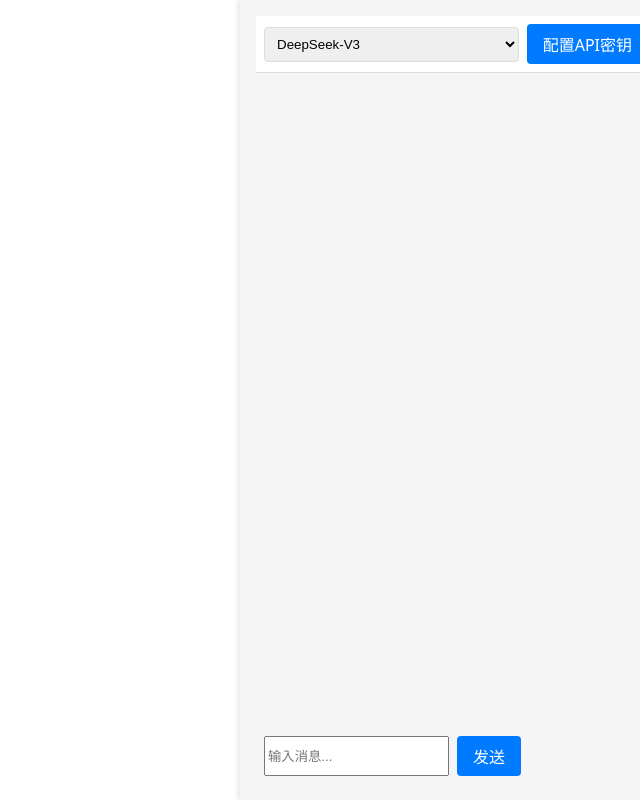
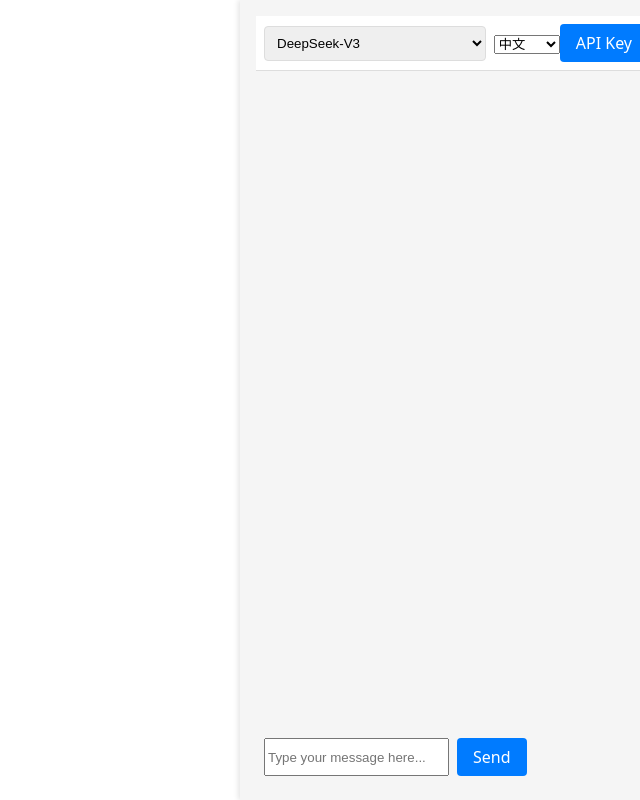
Before and after one commit to leopen-hu/float-ai, a React (Vite) app: page / in a window 1280 px wide. Shown: the whole page, without its empty margins (640-1280 px from the left). Built offline with nearby package versions, Linux system fonts and the light colour scheme.

Commit message:
feat: :sparkles: support i18n with i18next and react-i18next

```diff
--- a/package.json
+++ b/package.json
@@ -10,9 +10,11 @@
     "preview": "vite preview"
   },
   "dependencies": {
+    "i18next": "^24.2.2",
     "openai": "^4.86.2",
     "react": "^19.0.0",
     "react-dom": "^19.0.0",
+    "react-i18next": "^15.4.1",
     "react-markdown": "^10.0.1",
     "react-syntax-highlighter": "^15.6.1",
     "rehype-katex": "^7.0.1",
--- a/src/App.tsx
+++ b/src/App.tsx
@@ -1,9 +1,11 @@
-import { useEffect, useState } from "react";
+import { useEffect, useMemo, useState } from "react";
 import "./App.css";
 import Sidebar from "./components/Sidebar";
 import { Message, StreamMessage } from "./types/message";
 import { MessageService } from "./services/messageService";
 import MessageList from "./components/MessageList";
+import { I18nService } from "./services/i18nService";
+import { useTranslation } from "react-i18next";
 
 function App() {
   const [messages, setMessages] = useState<Array<Message>>([]);
@@ -11,6 +13,8 @@ function App() {
   const [model, setModel] = useState("deepseek-chat");
   const [apiKey, setApiKey] = useState("");
   const [showApiKeyInput, setShowApiKeyInput] = useState(false);
+  const i18nService = useMemo(() => I18nService.getInstance(), []);
+  const { t } = useTranslation();
 
   // 初始化时从storage获取API密钥
   useEffect(() => {
@@ -61,7 +65,7 @@ function App() {
   };
   const handleSaveApiKey = async () => {
     if (!apiKey.trim()) {
-      alert("请输入有效的API密钥");
+      alert(t("API Key is required"));
       return;
     }
 
@@ -70,7 +74,7 @@ function App() {
       setShowApiKeyInput(false);
     } catch (error) {
       console.error("保存API密钥失败:", error);
-      alert("保存API密钥失败，请重试");
+      alert(t("An error occurred"));
     }
   };
   return (
@@ -86,9 +90,18 @@ function App() {
               <option value="deepseek-reasoner">DeepSeek-R1</option>
             </select>
           </div>
+          <div className="language-selector">
+            <select
+              value={i18nService.getCurrentLanguage()}
+              onChange={(e) => i18nService.changeLanguage(e.target.value)}
+              className="language-select">
+              <option value="zh">中文</option>
+              <option value="en">English</option>
+            </select>
+          </div>
           <div className="api-key-config">
             <button onClick={() => setShowApiKeyInput(!showApiKeyInput)}>
-              {showApiKeyInput ? "取消" : "配置API密钥"}
+              {showApiKeyInput ? t("Cancel") : t("API Key")}
             </button>
             {showApiKeyInput && (
               <div className="api-key-input-container">
@@ -96,9 +109,9 @@ function App() {
                   type="password"
                   value={apiKey}
                   onChange={(e) => setApiKey(e.target.value)}
-                  placeholder="请输入API密钥"
+                  placeholder={t("Type your message here...")}
                 />
-                <button onClick={handleSaveApiKey}>保存</button>
+                <button onClick={handleSaveApiKey}>{t("Save")}</button>
               </div>
             )}
           </div>
@@ -110,9 +123,9 @@ function App() {
             value={inputValue}
             onChange={(e) => setInputValue(e.target.value)}
             onKeyUp={(e) => e.key === "Enter" && handleSendMessage()}
-            placeholder="输入消息..."
+            placeholder={t("Type your message here...")}
           />
-          <button onClick={handleSendMessage}>发送</button>
+          <button onClick={handleSendMessage}>{t("Send")}</button>
         </div>
       </div>
     </Sidebar>
--- a/src/components/MessageItem.tsx
+++ b/src/components/MessageItem.tsx
@@ -9,6 +9,7 @@ import rehypeKatex from "rehype-katex";
 import remarkMath from "remark-math";
 import "katex/dist/katex.min.css";
 import "./MessageItem.css";
+import { useTranslation } from "react-i18next";
 
 interface MessageItemProps {
   message: Message;
@@ -18,6 +19,7 @@ const MessageItem: React.FC<MessageItemProps> = ({ message }) => {
   const [isReasoningCollapsed, setIsReasoningCollapsed] = useState(
     message.isReasoningCollapsed
   );
+  const { t } = useTranslation();
 
   const toggleReasoning = () => {
     setIsReasoningCollapsed(!isReasoningCollapsed);
@@ -29,7 +31,7 @@ const MessageItem: React.FC<MessageItemProps> = ({ message }) => {
       {message.reasoningContent && (
         <>
           <span className="toggle-reasoning" onClick={toggleReasoning}>
-            {isReasoningCollapsed ? "显示推理过程" : "隐藏推理过程"}
+            {isReasoningCollapsed ? t("Show Reasoning") : t("Hide Reasoning")}
           </span>
           <div
             className={`reasoning-content ${
--- /dev/null
+++ b/src/i18n/en.ts
@@ -0,0 +1,11 @@
+export const enTranslations = {
+  "API Key": "API Key",
+  "Save": "Save",
+  "Cancel": "Cancel",
+  "Send": "Send",
+  "Type your message here...": "Type your message here...",
+  "An error occurred": "An error occurred",
+  "API Key is required": "API Key is required",
+  "Show Reasoning": "Show Reasoning",
+  "Hide Reasoning": "Hide Reasoning"
+};
--- /dev/null
+++ b/src/i18n/zh.ts
@@ -0,0 +1,11 @@
+export const zhTranslations = {
+  "API Key": "API密钥",
+  "Save": "保存",
+  "Cancel": "取消",
+  "Send": "发送",
+  "Type your message here...": "请输入您的消息...",
+  "An error occurred": "发生错误",
+  "API Key is required": "请输入API密钥",
+  "Show Reasoning": "显示推理过程",
+  "Hide Reasoning": "隐藏推理过程"
+};
--- /dev/null
+++ b/src/services/i18nService.ts
@@ -0,0 +1,75 @@
+import i18n from "i18next";
+import { initReactI18next } from "react-i18next";
+import { enTranslations } from "../i18n/en";
+import { zhTranslations } from "../i18n/zh";
+
+export class I18nService {
+  private static instance: I18nService;
+  private currentLanguage: string = "zh";
+
+  private constructor() {
+    this.initI18n();
+    this.loadStoredLanguage();
+  }
+
+  public static getInstance(): I18nService {
+    if (!I18nService.instance) {
+      I18nService.instance = new I18nService();
+    }
+    return I18nService.instance;
+  }
+
+  private async loadStoredLanguage(): Promise<void> {
+    try {
+      const result = await chrome.storage.local.get("language");
+      if (result.language) {
+        await this.changeLanguage(result.language);
+      }
+    } catch (error) {
+      console.error("加载语言设置失败:", error);
+    }
+  }
+
+  private initI18n(): void {
+    i18n.use(initReactI18next).init({
+      resources: {
+        en: enTranslations,
+        zh: zhTranslations,
+      },
+      lng: this.currentLanguage,
+      fallbackLng: "zh",
+      interpolation: {
+        escapeValue: false,
+      },
+      react: {
+        useSuspense: false,
+      },
+      returnNull: false,
+      returnEmptyString: false,
+      keySeparator: ".",
+      ns: ["translation"],
+      defaultNS: "translation"
+    });
+
+    console.log("i18n初始化完成", i18n);
+  }
+
+  public async changeLanguage(language: string): Promise<void> {
+    try {
+      await i18n.changeLanguage(language);
+      this.currentLanguage = language;
+      await chrome.storage.local.set({ language });
+    } catch (error) {
+      console.error("切换语言失败:", error);
+      throw error;
+    }
+  }
+
+  public getCurrentLanguage(): string {
+    return this.currentLanguage;
+  }
+
+  public getTranslation(key: string): string {
+    return i18n.t(key);
+  }
+}
```
Also changed, not shown: public/_locales/en/messages.json (added, +10 -0 lines), public/_locales/zh/messages.json (added, +10 -0 lines), public/manifest.json, 1 other file (tests, documents, lock files or other folders).
